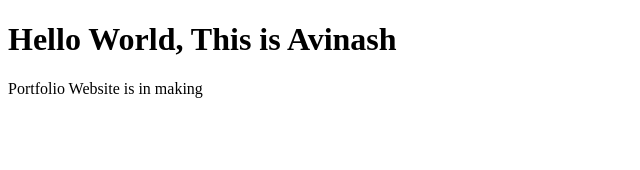
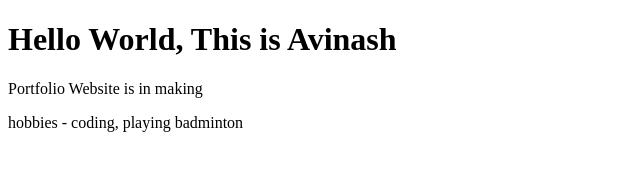
Before and after one commit to Avin008/Avinash-Portfolio-Site, a plain HTML site: page index.html in a window 1280 px wide. Shown: the whole page, without its empty margins (0-640 px from the left). Drawn offline with Linux system fonts and the light colour scheme.

Commit message:
feat: added hobbies

```diff
--- a/index.html
+++ b/index.html
@@ -9,5 +9,6 @@
   <body>
     <h1>Hello World, This is Avinash</h1>
     <p>Portfolio Website is in making</p>
+    <p>hobbies - coding, playing badminton</p>
   </body>
 </html>
```
